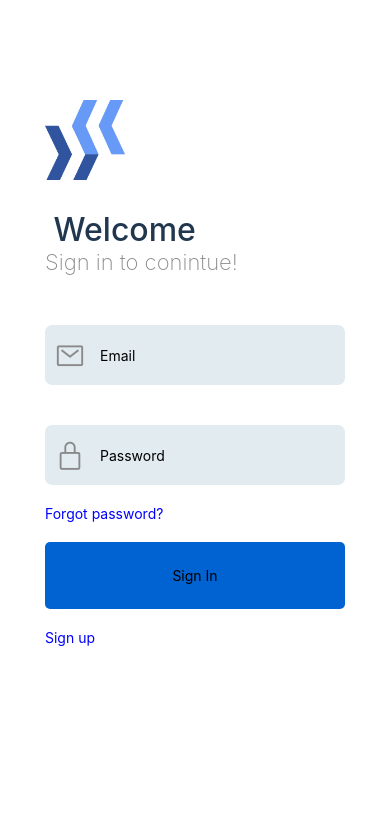
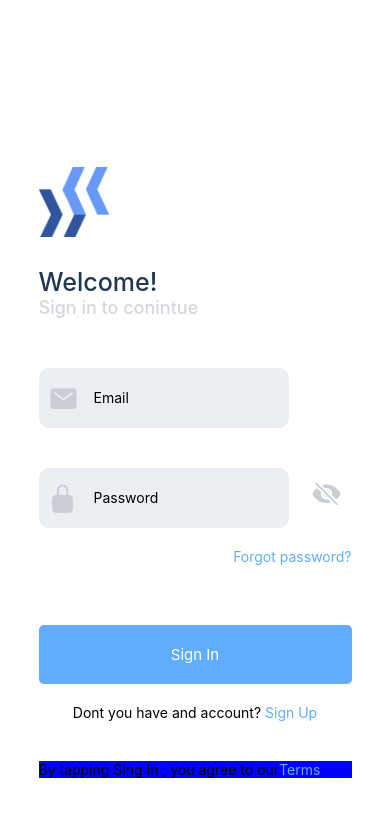
Before and after one commit to VictorFarina/cashflow-mobile, a React Native app: screen /Login in a window 390 px wide. Shown: the top 816 px of the page. Built offline with nearby package versions, Linux system fonts and the light colour scheme.

Commit message:
login-aggregando password type

```diff
--- a/components /ui/ButtonComponent.js
+++ b/components /ui/ButtonComponent.js
@@ -5,7 +5,7 @@ import Colors from "../../constants/Colors";
 const ButtonComponent = (props) => {
   return (
     <TouchableOpacity style={styles.button} onPress={props.onPress}>
-      <Text>{props.title}</Text>
+      <Text style={styles.title}>{props.title}</Text>
     </TouchableOpacity>
   );
 };
@@ -13,13 +13,18 @@ const ButtonComponent = (props) => {
 export default ButtonComponent;
 
 const styles = StyleSheet.create({
+
   button: {
     alignItems: "center",
-    color:'#fff' ,
-    backgroundColor: Colors.cashFlowBlue,
-    padding: 25,
-    borderRadius:5,
-    width: 300,
-    marginVertical:20
+    backgroundColor: "#62ACFD",
+    padding: 20,
+    borderRadius: 5,
   },
+
+  title: {
+    fontSize:15,
+    color: "#fff",
+  },
+
+
 });
--- a/components /ui/LinkComponent.js
+++ b/components /ui/LinkComponent.js
@@ -1,10 +1,17 @@
 import { StyleSheet, Text, View, TouchableOpacity } from "react-native";
 import React from "react";
 
+
+
 const LinkComponent = (props) => {
+
+  const align = props.textAlign ? styles[props.textAlign] : styles.left;
+
   return (
-    <TouchableOpacity onPress={props.onPress}>
-      <Text style={styles.link}>{props.title}</Text>
+    <TouchableOpacity  style={align} onPress={props.onPress}>
+
+        <Text style={styles.link}>{props.title}</Text>
+
     </TouchableOpacity>
   );
 };
@@ -13,6 +20,18 @@ export default LinkComponent;
 
 const styles = StyleSheet.create({
   link: {
-    color: "blue",
+    color: "#62ACFD",
+
+
   },
+  left:{
+    alignItems:'flex-start'
+  },
+    center:{
+    alignItems:'center'
+  },
+  right:{
+    alignItems:'flex-end'
+  },
+
 });
--- a/components /ui/TextComponent.js
+++ b/components /ui/TextComponent.js
@@ -15,14 +15,13 @@ export default TextComponent;
 const styles = StyleSheet.create({
   primary: {
     fontWeight: "500",
-    fontSize: 32,
-    color: Colors.black,
+    fontSize: 25,
+    color: Colors.black
   },
 
   secondary: {
-    fontWeight: "200",
-    fontSize: 22,
-    color: Colors.grey,
+    fontWeight: "500",
+    fontSize: 18,
+    color: Colors.grey
   },
-
 });
--- a/components /ui/TextInputComponent.js
+++ b/components /ui/TextInputComponent.js
@@ -1,20 +1,37 @@
 import { StyleSheet, TextInput, View } from "react-native";
-import React from "react";
+import { useState } from "react";
 import Ionicons from "@expo/vector-icons/Ionicons";
 import Colors from "../../constants/Colors";
 
 const TextInputComponent = (props) => {
+  const [secureText, setSecureText] = useState(props.type === "password");
+
+  const iconPressHandler = () => {
+    setSecureText((prevState) => !prevState);
+  };
+
   return (
     <View style={styles.container}>
       <View style={styles.icon}>
-        <Ionicons name={props.icon} size={30} color={Colors.grey}></Ionicons>
+        <Ionicons name={props.icon} size={30} color={"#C9CDD4"}></Ionicons>
       </View>
 
-      <TextInput
-        style={styles.input}
-        placeholder={props.placeholder}
-        onChange={props.onChange}
-      />
+      <View style={styles.input}>
+        <TextInput
+          secureTextEntry={secureText}
+          placeholder={props.placeholder}
+          onChange={props.onChange}
+          textAlign={"left"}
+        />
+
+        {props.type === "password" && (
+          <Ionicons
+            name={secureText ? "eye-off" : "eye"}
+            size={30}
+            color={"#C9CDD4"}
+            onPress={iconPressHandler}></Ionicons>
+        )}
+      </View>
     </View>
   );
 };
@@ -23,21 +40,28 @@ export default TextInputComponent;
 
 const styles = StyleSheet.create({
   container: {
+    width: "80%",
     flexDirection: "row",
-    backgroundColor: "#e2ebf0",
+    backgroundColor: "#EBEEF3",
     height: 60,
     marginVertical: 20,
     borderWidth: 0,
     padding: 10,
-    borderRadius: 7,
-    alignContent:'center',
-
+    borderRadius: 10,
+    alignContent: "center",
   },
 
-  icon:{
-    marginRight:15,
-    marginTop:5,
-  }
+  icon: {
+    backgroundColor: "transparent",
+    flexDirection: "row",
+    marginRight: 15,
+    marginTop: 5,
+  },
 
-
+  input: {
+    width: "100%",
+    flexDirection: "row",
+    justifyContent: "space-between",
+    alignContent: "center",
+  },
 });
--- a/constants/Colors.js
+++ b/constants/Colors.js
@@ -1,5 +1,5 @@
 export default {
     cashFlowBlue:'#0063D1',
     black:'#21374F',
-    grey:'#898989'
+    grey:'#D4D7DD'
 }
--- a/screens/LoginScreen.js
+++ b/screens/LoginScreen.js
@@ -7,6 +7,7 @@ import ButtonComponent from "../components /ui/ButtonComponent";
 import TextComponent from "../components /ui/TextComponent";
 import LinkComponent from "../components /ui/LinkComponent";
 import LogoComponent from "../components /ui/LogoComponent";
+import Colors from "../constants/Colors";
 
 const Login = ({ navigation }) => {
   //handlers
@@ -20,30 +21,60 @@ const Login = ({ navigation }) => {
 
   return (
     <View style={styles.screen}>
-
       <View style={styles.container}>
-
         <View style={styles.logo}>
-          <LogoComponent width={80} height={80} />
+          <LogoComponent width={70} height={70} />
         </View>
 
         <View style={styles.title}>
-          <TextComponent type={"primary"}> Welcome </TextComponent>
-          <TextComponent type={"secondary"}>Sign in to conintue!</TextComponent>
+          <TextComponent type={"primary"}>Welcome!</TextComponent>
+          <TextComponent type={"secondary"}>Sign in to conintue</TextComponent>
         </View>
 
-        <TextInputComponent icon='mail-outline' placeholder={"Email"} onChange={changeHandler} />
+        <TextInputComponent
+          icon='md-mail'
+          placeholder={"Email"}
+          onChange={changeHandler}
+        />
 
-        <TextInputComponent icon='lock-closed-outline' placeholder={"Password"} onChange={changeHandler} />
+        <TextInputComponent
+          type='password'
+          icon='lock-closed'
+          placeholder={"Password"}
+          onChange={changeHandler}
+        />
 
         <LinkComponent
+          style={styles.link}
           title='Forgot password?'
           onPress={() => pressHandler("ForgotPassword")}
+          textAlign='right'
         />
+        <View style={styles.btn}>
+          <ButtonComponent title='Sign In' onPress={pressHandler} />
+        </View>
 
-        <ButtonComponent title='Sign In' onPress={pressHandler} />
+        <View style={styles.signUpText}>
+          <Text>Dont you have and account? </Text>
+          <LinkComponent
+            title='Sign Up'
+            onPress={() => pressHandler("SignUp")}
+          />
+        </View>
 
-        <LinkComponent title='Sign up' onPress={() => pressHandler("SignUp")} />
+        <View style={styles.footerText}>
+          <Text>
+            By tapping Sing In , you agree to our
+            <LinkComponent
+              title='Terms'
+              onPress={() => pressHandler("SignUp")}
+            />
+          </Text>
+
+
+        </View>
+
+
       </View>
     </View>
   );
@@ -52,10 +83,16 @@ const Login = ({ navigation }) => {
 export default Login;
 
 const styles = StyleSheet.create({
+  btn: {
+    marginTop: 60,
+    marginBottom: 20,
+  },
+
   screen: {
     flex: 1,
     backgroundColor: "#fff",
     alignItems: "center",
+    justifyContent: "center",
   },
 
   container: {
@@ -72,4 +109,15 @@ const styles = StyleSheet.create({
     width: "100%",
     marginBottom: 30,
   },
+
+  signUpText: {
+    flexDirection: "row",
+    justifyContent: "center",
+    marginBottom: 40,
+  },
+
+  footerText: {
+    backgroundColor:'blue',
+    textAlign: 'center',
+  },
 });
```
